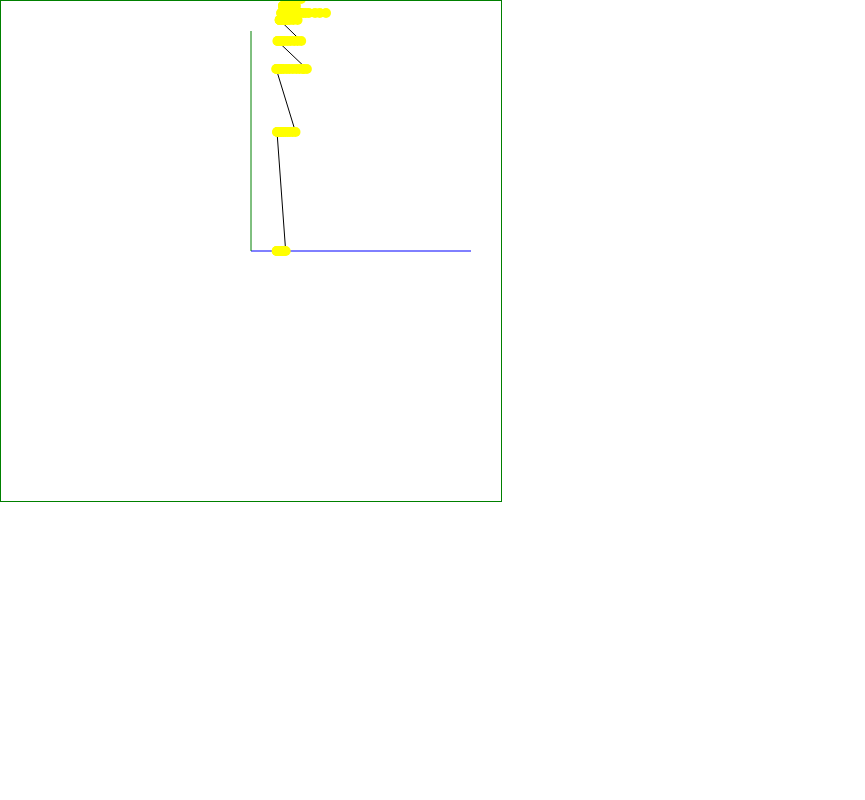
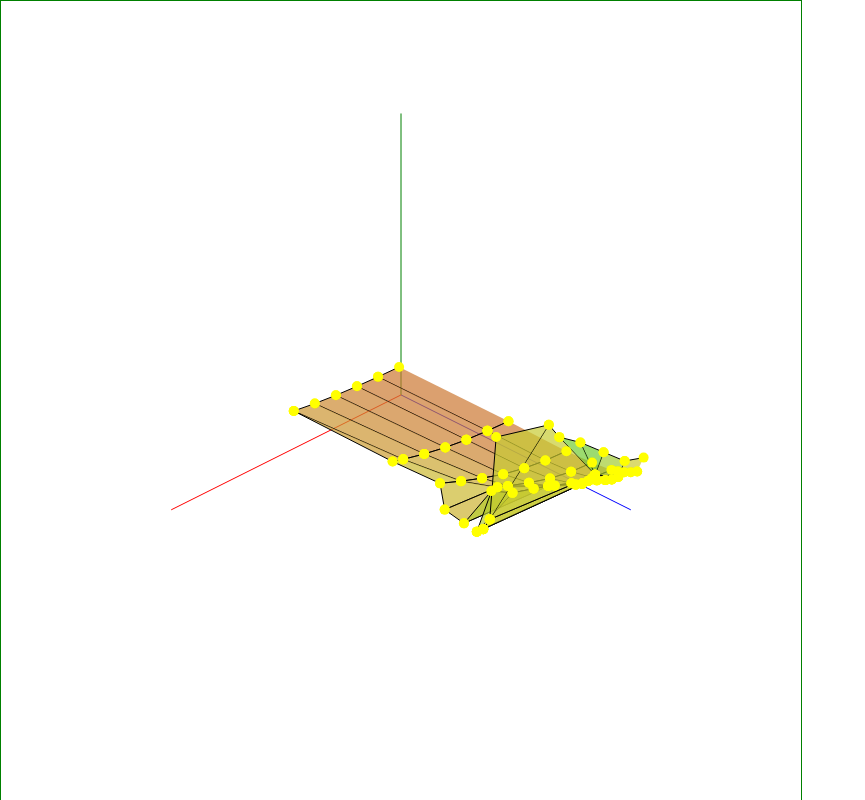
Before and after one commit to Vitaliy2001/graph, a plain HTML site: page index.html in a window 1280 px wide. Shown: the whole page, without its empty margins (0-865 px from the left). Drawn offline with Linux system fonts and the light colour scheme.

Commit message:
Is working

```diff
--- a/css/style.css
+++ b/css/style.css
@@ -19,3 +19,6 @@ svg .line {
 svg .point {
 	z-index: 999;
 }
+svg .polygon{
+	z-index: 500;
+}
--- a/js/script.js
+++ b/js/script.js
@@ -1,31 +1,42 @@
 var graph3d = (function() {
 	'use strict';
 
-	var SvgHeight = 500; //высота полотна
-	var SvgWidth = 500; //ширина полотна
+	var SvgHeight = 800; //высота полотна
+	var SvgWidth = 800; //ширина полотна
 
 	var currx = 0; //поворот по х в градусах
 	var curry = 0; //поворот по у
 	var currz = 0; //поворот по з
 
-	var shiftx = 0;
-	var shifty = 0;
+	var shiftx = -150;
+	var shifty = 100;
 	var shiftz = 0;
 
 	var mousePosX = 0;
 	var mousePosY = 0;
 	var isDown = false;
 
-	var zoom = 1.0; //значение приближения - отдаления
+	var zoom = 1.3; //значение приближения - отдаления
+
+	var DATA = [];
 
 
-	function toRadians (angle)
+	function toRadians (angle)	{ return angle * (Math.PI / 180); }
+	function Zoom(z)
 	{
-  		return angle * (Math.PI / 180);
+		zoom = z;
+		RotateScene(currx,curry,currz);
 	}
-	function Transform(x,y,z,rx,ry,rz)
+	function Shift(x,y,z)
 	{
-		var A = toRadians(rx);	var B = toRadians(ry); var C = toRadians(rz);
+		shiftx = x;
+		shifty = y;
+		shiftz = z;
+		RotateScene(currx,curry,currz);
+	}
+	function Transform(x,y,z)
+	{
+		var A = toRadians(currx);	var B = toRadians(curry); var C = toRadians(currz);
 		var cosA = Math.cos(A);
 		var sinA = Math.sin(A);
 		var cosB = Math.cos(B);
@@ -42,9 +53,10 @@ var graph3d = (function() {
 		var yd = (ymin + ymax)/2;
 		var zd = (zmin + zmax)/2;
 
-		var x1 = x*zoom + shiftx;
-		var y1 = -y*zoom + shifty;
-		var z1 = z*zoom + shiftz;
+		var shift = 150;
+		var x1 = x*zoom - shift;
+		var y1 = -y*zoom ;
+		var z1 = z*zoom - shift ;
 
 		var x2 = x1*cosC - y1*sinC + z1*0;
 		var y2 = x1*sinC + y1*cosC + z1*0;
@@ -59,20 +71,20 @@ var graph3d = (function() {
 		var z4 = x3*0 + sinA*y3 + cosA*z3;
 
 
-		return [x4+xd,y4+yd,z4];
+		return [x4 + xd + shiftx + shift, y4 + yd + shifty, z4 + shiftz + shift];
 	}
 	function DrawAxis()
 	{
 		var c = [0,0,0];
-		var c1 = Transform(0,0,0,currx,curry,currz);
+		var c1 = Transform(0,0,0);
 
-		var p1 = [220,0,0];
-		var p2 = [0,220,0];
-		var p3 = [0,0,220];
+		var p1 = [250,0,0];
+		var p2 = [0,250,0];
+		var p3 = [0,0,250];
 
-		var p1t = Transform(p1[0],p1[1],p1[2],currx,curry,currz);
-		var p2t = Transform(p2[0],p2[1],p2[2],currx,curry,currz);
-		var p3t = Transform(p3[0],p3[1],p3[2],currx,curry,currz);
+		var p1t = Transform(p1[0],p1[1],p1[2]);
+		var p2t = Transform(p2[0],p2[1],p2[2]);
+		var p3t = Transform(p3[0],p3[1],p3[2]);
 
 		var svg = d3.select('#d3container')
 				.append('svg')
@@ -80,11 +92,9 @@ var graph3d = (function() {
 				.attr('height',SvgHeight)
 				.attr('width',SvgWidth)
 				.on('mousedown',function() {
-					console.log('down');
 					isDown = true;
 				})
 				.on('mouseup',function() {
-					console.log('up');
 					isDown = false;
 				})
 
@@ -113,7 +123,7 @@ var graph3d = (function() {
 				var dx = (mousePosX - e.clientX)/2;
 				var dy = (mousePosY - e.clientY)/2;
 
-				RotateScene(dy,dx,dy)
+				RotateScene(dy,dx,0)
 
 				mousePosX = e.clientX;
 				mousePosY = e.clientY;
@@ -126,10 +136,10 @@ var graph3d = (function() {
 				isDown = true;
 			}
 		)
-	};
+	}
 	function DrawPoint(x,y,z)
 	{
-		var p = Transform(x,y,z,currx,curry,currz);
+		var p = Transform(x,y,z);
 		var svg = d3.select('#GraphSvg')
 			.append('circle')
 			.attr('cx',p[0])
@@ -143,7 +153,7 @@ var graph3d = (function() {
 			.on('mouseover',function(){
 				console.log(this.getAttribute('x1') +' '+ this.getAttribute('y1') + ' ' + this.getAttribute('z1'));
 			})
-	};
+	}
 	function DrawLine(points)
 	{
 		var d = '';	var d1 = '';
@@ -151,7 +161,7 @@ var graph3d = (function() {
 		for (var i = 0; i < points.length; i += 1)
 		{
 			p = [ points[i][0], points[i][1], points[i][2] ];
-			pt = Transform( p[0],p[1],p[2],currx,curry,currz );
+			pt = Transform( p[0],p[1],p[2]);
 			if (i == 0)
 				d = 'M';
 			else
@@ -166,7 +176,7 @@ var graph3d = (function() {
 			.attr('points', d1.trim() )
 			.attr('class', 'line')
 			.attr('fill','none')
-	};
+	}
 	function DrawGraphic(points)
 	{
 		DrawLine(points);
@@ -179,26 +189,33 @@ var graph3d = (function() {
 	{
 		var d = '';	var d1 = '';
 		var p;	var pt;
-
+		var maxy = 0;
 		for (var i = 0; i < points.length; i += 1)
 		{
 			p = [ points[i][0], points[i][1], points[i][2] ];
-			pt = Transform( p[0],p[1],p[2],currx,curry,currz );
+			pt = Transform( p[0],p[1],p[2]);
 			if (i == 0)
 				d = 'M';
 			else
 				d += 'L';
 				d += pt[0] + ' ' + pt[1];
 			d1 += p[0] + ' ' + p[1] + ' ' + p[2] + ' ';
-			DrawPoint(p[0],p[1],p[2]);
+
+			if (maxy < points[i][1])
+				maxy =  points[i][1];
 		}
+
 		var svg = d3.select('#GraphSvg');
+		var c=d3.hsl((maxy+100), 0.6, 0.5).rgb();
+
+
 		svg.append('path')
 			.attr('d',d)
 			.attr('stroke','black')
-			.attr('points', d1.trim())
-			.attr('class', 'line')
-			.attr('fill','red')
+			.attr('points', d1.trim() )
+			.attr('class', 'polygon')
+			.attr('fill',"rgb("+parseInt(c.r)+","+parseInt(c.g)+","+parseInt(c.b)+")")
+			.attr('fill-opacity',0.7)
 	}
 	function RotatePoints()
 	{
@@ -207,12 +224,13 @@ var graph3d = (function() {
 		for (var i = 0; i < points.length; i += 1)
 		{
 			var a = points[i];
-			var p = Transform(a.getAttribute('x1'),a.getAttribute('y1'),a.getAttribute('z1'),currx,curry,currz);
+			var p = Transform(a.getAttribute('x1'),a.getAttribute('y1'),a.getAttribute('z1'));
 			a.setAttribute('cx',p[0]) ;
 			a.setAttribute('cy',p[1]) ;
 		}
 	}
-	function RotateLines(){
+	function RotateLines()
+	{
 		var svg = d3.select('svg');
 		var lines = GraphSvg.getElementsByClassName('line');
 		for (var i = 0; i < lines.length; i += 1)
@@ -222,7 +240,35 @@ var graph3d = (function() {
 			var d = '';
 			for (var j = 0; j < points.length; j += 3)
 			{
-				var p = Transform(points[j],points[j+1],points[j+2],currx,curry,currz)
+				var p = Transform(points[j],points[j+1],points[j+2])
+
+				if (j == 0)
+					d = 'M';
+				else
+					d += 'L';
+				d += p[0] + ' ' + p[1];
+			}
+			a.setAttribute('d', d);
+		}
+	}
+	function RotatePolygons()
+	{
+		var svg = d3.select('svg');
+		var lines = GraphSvg.getElementsByClassName('polygon');
+		for (var i = 0; i < lines.length; i += 1)
+		{
+			var a;
+			if (Math.sin(toRadians(curry)) < 0)
+				var a = lines[i];
+			else
+				var a = lines[lines.length-i-1];
+
+			var points = a.getAttribute('points').split(' ');
+			a = lines[i]
+			var d = '';
+			for (var j = 0; j < points.length; j += 3)
+			{
+				var p = Transform(points[j],points[j+1],points[j+2])
 
 				if (j == 0)
 					d = 'M';
@@ -235,23 +281,117 @@ var graph3d = (function() {
 	}
 	function RotateScene(rx,ry,rz)
 	{
+		if ( (currx >= -90 || rx > 0) && (currx <= 0 || rx < 0) ) // Ограничение на движение по оси OX
 			currx = currx + rx;
+
 		curry = curry + ry;
 		currz = currz + rz;
+
+		RotatePolygons();
 		RotateLines();
 		RotatePoints();
 	}
-	function Zoom(z)
+	function GetData(d)
 	{
-		zoom = z;
-		RotateScene(currx,curry,currz);
+		DATA = d;
+		var Dates = [];
+		for (var i = 0; i < DATA.length; i += 1)
+		{
+			Dates[i] = DATA[i][0];
+			DATA[i][2] = DATA[i][2]*3;
 		}
-	function Shift(x,y,z)
+		var i = Dates.length;
+		Dates.sort();
+
+		while (i--) {
+	    	if (Dates[i] == Dates[i-1]) {
+	        	Dates.splice(i, 1);
+	    	}
+		}
+		var dd = []
+		for (var i = 0; i < Dates.length; i += 1)
 		{
-		shiftx = x;
-		shifty = y;
-		shiftz = z;
-		RotateScene(currx,curry,currz);
+			dd[i] = DATA.filter( function(item){ if (item[0] == Dates[i]) return item; })
+		}
+
+		var MinZ = dd[0][0][2];
+		var MaxZ = dd[0][0][2];
+		for (var i = 0; i < dd.length; i+=1)
+			for (var j = 0; j < dd[i].length; j += 1)
+			{
+				if (dd[i][j][2] < MinZ)
+					MinZ = dd[i][j][2];
+				if (dd[i][j][2] > MaxZ)
+					MaxZ = dd[i][j][2];
+			}
+
+		console.log(MinZ +' '+MaxZ);
+
+		var ZD = 7;
+		var Step = (MaxZ - MinZ)/ZD;
+
+		for (var i = 0; i < dd.length-1; i += 1)
+		{
+			var dd1 = dd[i].sort(function(a,b){return a[2] - b[2]});
+			var dd2 = dd[i+1].sort(function(a,b){return a[2] - b[2]});
+			dd1[0][2] = MinZ;
+			dd1[dd1.length-1][2] = MaxZ;
+			dd2[0][2] = MinZ;
+			dd2[dd2.length-1][2] = MaxZ;
+
+
+			var lastIndex1 = 0;
+			var lastIndex2 = 0;
+			for (var j = 1; j < ZD; j += 1)
+			{
+				var NearestIndex1 = 0;
+				var NearestIndex2 = 0;
+				var correll = 100;
+				for (var g = 0; g < dd1.length; g += 1)
+				{
+					var cor = Math.abs( dd1[g][2] - Step*j );
+					if (cor < correll)
+					{
+						NearestIndex1 = g;
+						correll = cor;
+					}
+				}
+				correll = 100;
+				for (var g = 0; g < dd2.length; g += 1)
+				{
+					var cor = Math.abs( dd2[g][2] - Step*j );
+					if (cor < correll)
+					{
+						NearestIndex2 = g;
+						correll = cor;
+					}
+				}
+				DrawPolygon( [ dd1[lastIndex1],dd1[NearestIndex1],dd2[NearestIndex2],dd2[lastIndex2] ] );
+
+				DrawPoint( dd2[NearestIndex2][0],dd2[NearestIndex2][1],dd2[NearestIndex2][2] );
+				DrawPoint( dd1[NearestIndex1][0],dd1[NearestIndex1][1],dd1[NearestIndex1][2] );
+				//if (j == ZD)
+				{
+					DrawPoint( dd2[lastIndex2][0],dd2[lastIndex2][1],dd2[lastIndex2][2] );
+					DrawPoint( dd1[lastIndex1][0],dd1[lastIndex1][1],dd1[lastIndex1][2] );
+				}
+
+				lastIndex1 = NearestIndex1;
+				lastIndex2 = NearestIndex2;
+			}
+
+
+
+		}
+		var points = GraphSvg.getElementsByClassName('point');
+		for (var i = 0; i < points.length; i +=1)
+		{
+			points[i].parentNode.appendChild(points[i]);
+		}
+	}
+	function DrawData()
+	{
+
 	}
 
 
@@ -265,11 +405,14 @@ var graph3d = (function() {
 		DrawGraphic:DrawGraphic,
 		DrawPolygon:DrawPolygon,
 		Zoom:Zoom,
-		Shift:Shift
+		Shift:Shift,
+		GetData:GetData
 	};
 }());
 
 graph3d.DrawAxis();
+graph3d.RotateScene(-30,45,0);
+
 
 $.getJSON( "js/data.json", function( data ) {
 			var d = [];
@@ -282,13 +425,15 @@ $.getJSON( "js/data.json", function( data ) {
 				if (date > maxD || i == 0)
 					maxD = date;
 
-		d.push([data[i].implied_volatility, date, data[i].moneyness]);
+				d.push([date, data[i].implied_volatility, data[i].moneyness]);
 			}
 
 			for (var i = 0; i < d.length; i += 1 )
 			{
-		d[i][1] = (maxD - d[i][1])/(1000*3600*24)
+				d[i][0] =  ((maxD - d[i][0])/(1000*3600*24)).toFixed(0);
 			}
 
-	graph3d.DrawGraphic(d);
+			data = d;
+
+			graph3d.GetData(data);
 		})
```
Lines whose indentation alone changed are shown as unchanged.
